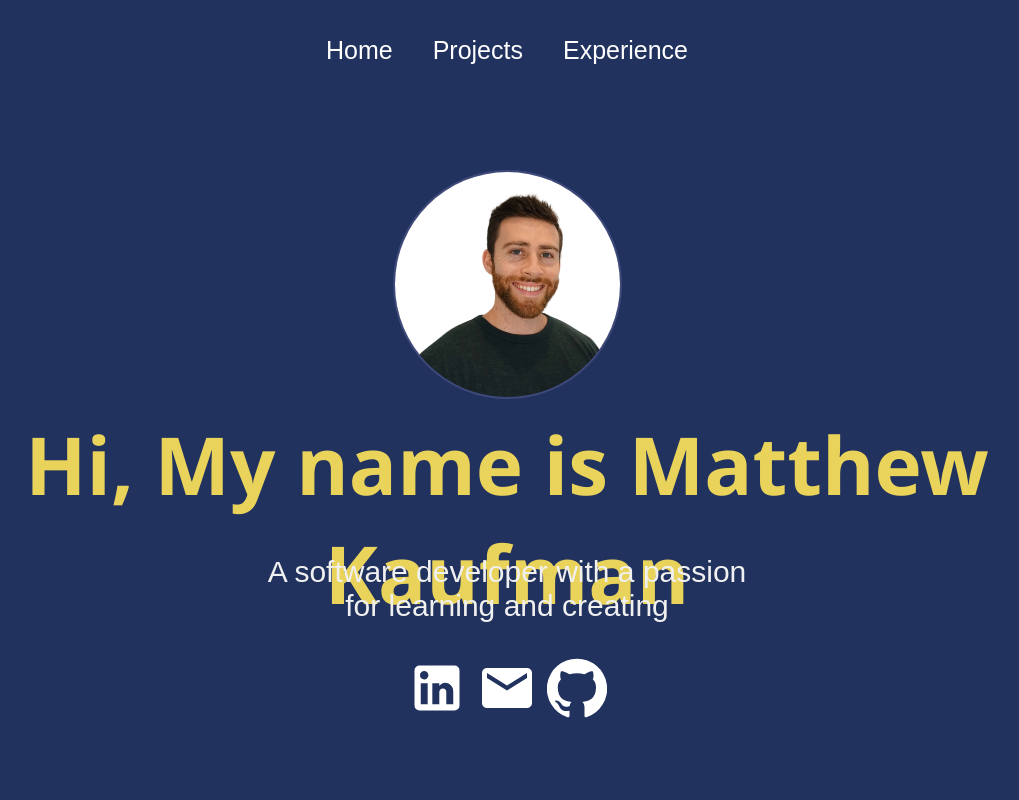
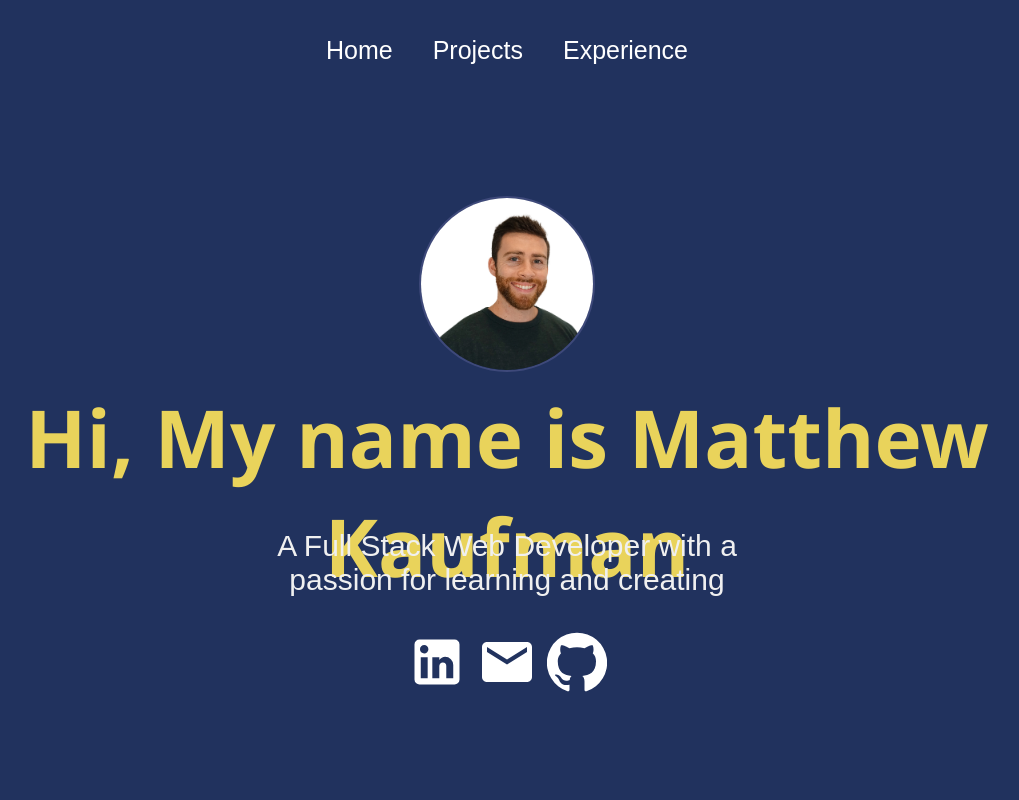
Before and after one commit to mkaufman385/personal-portfolio-site, a React (Create React App) app: page / in a window 1280 px wide. Shown: the top 800 px of the page, without its empty margins (133-1152 px from the left). Built offline with nearby package versions, Linux system fonts and the light colour scheme.

Commit message:
wip. home page updates

```diff
--- a/src/components/Footer.js
+++ b/src/components/Footer.js
@@ -16,6 +16,7 @@ function Footer() {
         </a>
       </div>
       <p>Created by Matthew Kaufman</p>
+      {/* <p>Email: mkaufman385@gmail.com</p> */}
       <p>&copy; 2024 All Rights Reserved</p>
     </div>
   );
--- a/src/pages/Home.js
+++ b/src/pages/Home.js
@@ -23,7 +23,9 @@ function Home() {
         </div>
         <h2>Hi, My name is Matthew Kaufman</h2>
         <div className="prompt">
-          <p>A software developer with a passion for learning and creating</p>
+          <p>
+            A Full Stack Web Developer with a passion for learning and creating
+          </p>
           <a
             href="https://www.linkedin.com/in/mkaufman385webdev"
             target="_blank"
@@ -32,7 +34,7 @@ function Home() {
             <LinkedInIcon />
           </a>
           <a
-            href="mailto:your-email@example.com"
+            href="mailto:mkaufman385@gmail.com"
             target="_blank"
             rel="noopener noreferrer"
           >
--- a/src/styles/Home.css
+++ b/src/styles/Home.css
@@ -38,8 +38,8 @@
 }
 
 .profile-image img {
-  width: 225px; /* Width of the image */
-  height: 225px; /* Height of the image (same as width to make it a circle) */
+  width: 172px; /* Width of the image */
+  height: 172px; /* Height of the image (same as width to make it a circle) */
   border-radius: 50%; /* Makes the image a circle */
   object-fit: cover; /* Ensures the image covers the circle without distortion */
   border: 2px solid #3e497a; /* Optional: add a border */
```
